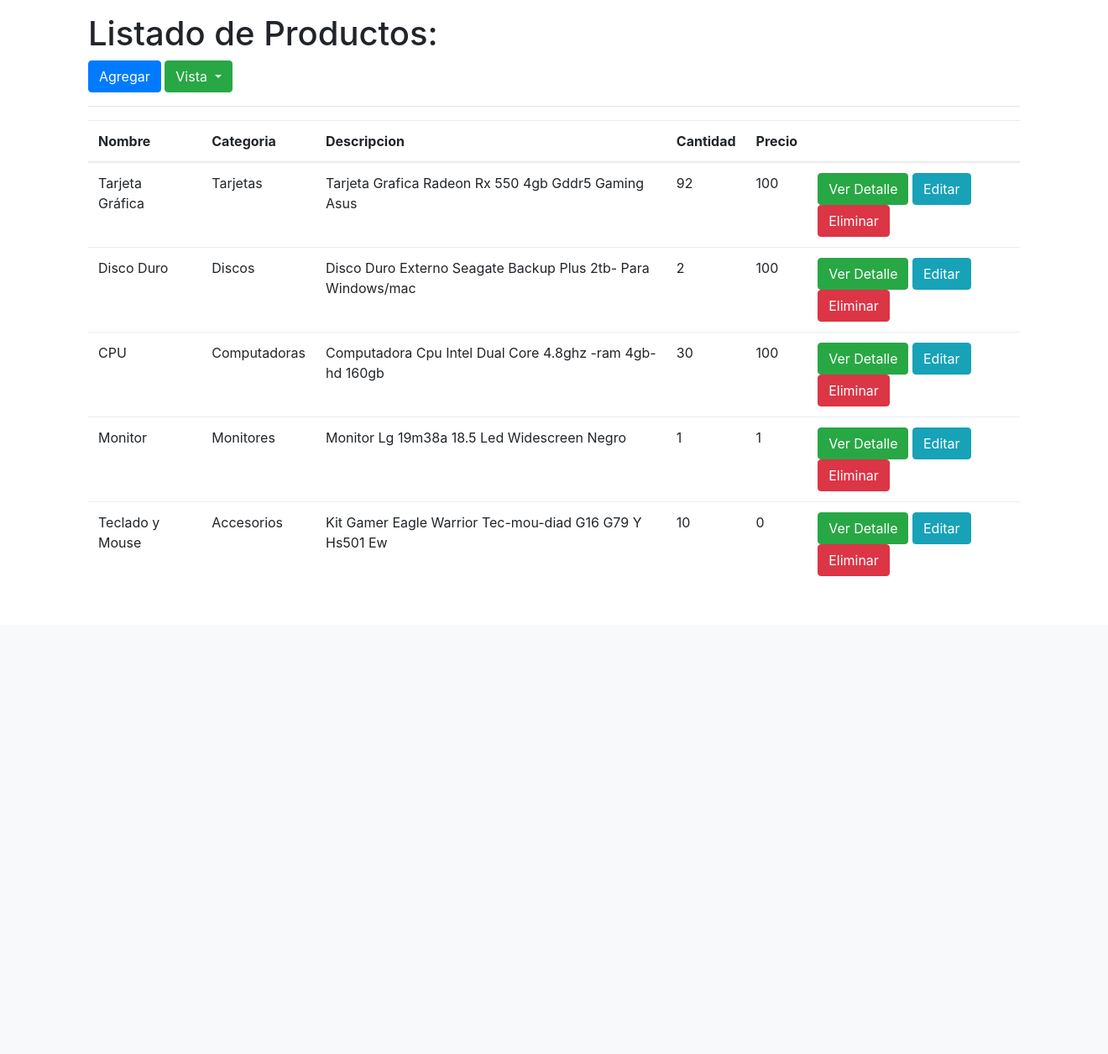
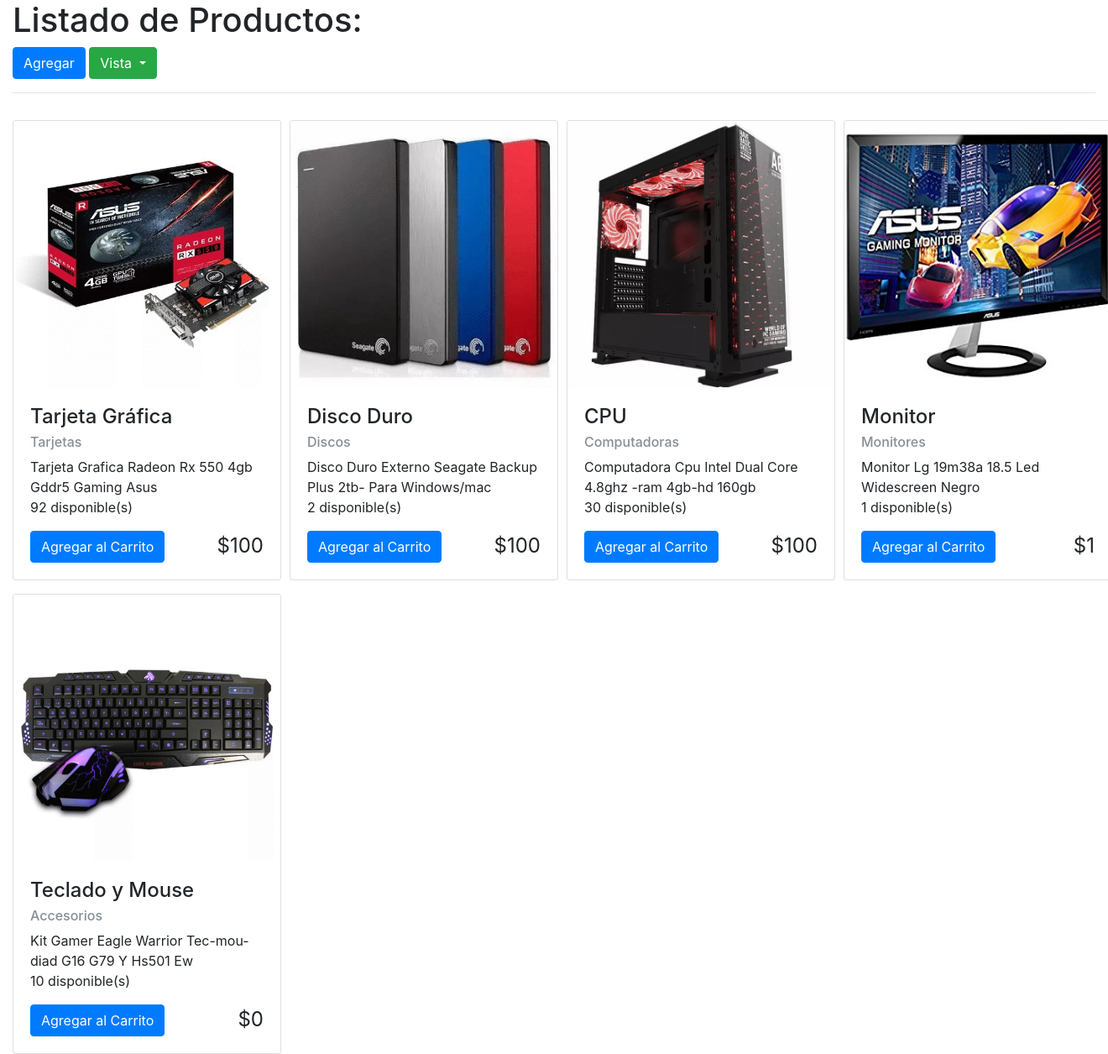
Before and after one commit to glopzvega/curso-django-tienda, a Django app: page /productos/ in a window 1320 px wide. Shown: the part 56-1311 px from the top of the page at 84% size. Before the commit the page ends 742 px from the top, so only its background shows below. Run offline with Django 3.2, Linux system fonts and the light colour scheme; a user stored in the database is signed in; data comes from the database, SQL or seed files in the repository; both versions use the stored data as it was after the commit; some libraries are stand-ins or nearby versions.

Commit message:
Carrito de Compra Sessiones

```diff
--- a/productos/templates/productos/listado.html
+++ b/productos/templates/productos/listado.html
@@ -28,7 +28,7 @@
 					<th>Nombre</th>
 					<th>Categoria</th>
 					<th>Descripcion</th>
-					<th>Cantidad</th>
+					<th>Disponible</th>
 					<th>Precio</th>
 					<th></th>
 				</tr>
@@ -39,12 +39,19 @@
 					<td>{{ prod.nombre }}</td>
 					<td>{{ prod.categoria }}</td>
 					<td>{{ prod.descripcion }}</td>
-					<td>{{ prod.cantidad }}</td>
-					<td>{{ prod.precio }}</td>
+					<td class="text-center">{{ prod.cantidad }}</td>
+					<td class="text-center">${{ prod.precio }} </td>
 					<td>
-						<a class="btn btn-success detail" href="{% url 'detail' prod.id %}">Ver Detalle</a>
-						<a class="btn btn-info update" href="{% url 'modificar' prod.id %}">Editar</a>
-						<a class="btn btn-danger delete" href="{% url 'eliminar' prod.id %}">Eliminar</a>
+						<div class="dropdown">
+						  <button class="btn btn-info dropdown-toggle" type="button" id="dropdownMenuButton" data-toggle="dropdown" aria-haspopup="true" aria-expanded="false">
+						    Acciones
+						  </button>
+						  <div class="dropdown-menu" aria-labelledby="dropdownMenuButton">
+						    <a class="dropdown-item" href="{% url 'detail' prod.id %}">Ver Detalle</a>
+						    <a class="dropdown-item" href="{% url 'modificar' prod.id %}">Editar</a>
+						    <a class="dropdown-item" href="{% url 'eliminar' prod.id %}">Eliminar here</a>
+						  </div>
+						</div>
 					</td>
 				</tr>
 				{% endfor %}
--- a/productos/templates/productos/listado_cards.html
+++ b/productos/templates/productos/listado_cards.html
@@ -24,9 +24,9 @@
 
 		{% for prod in lista %}
 
-		<div class="col-4">
+		<div class="col-3">
 
-			<div class="card" style="width: 20rem;">
+			<div class="card" style="width: 20rem; margin-top: 1em;">
 			  {% if prod.imagen %}
 			  <img class="card-img-top" src="{{ prod.imagen.url }}" alt="Card image cap">
 			  {% elif not prod.imagen %}
@@ -42,8 +42,8 @@
 			    </p>
 			    <div class="row">
 			    	<div class="col">
-					    <a href="{% url 'detail' prod.id %}" class="btn btn-primary right">
-					    	Comprar
+					    <a href="{% url 'agregar_carrito' prod.id %}" class="btn btn-primary right">
+					    	Agregar al Carrito
 					    </a>
 			    	</div>
 			    	<div class="col text-right">
@@ -54,14 +54,6 @@
 			</div>
 		</div>
 
-		{% if forloop.counter == 4 %}
-
-		</div>
-		<br>
-		<div class="row">
-
-		{% endif %}
-
 		{% endfor %}
 
 	</div>
--- a/productos/urls.py
+++ b/productos/urls.py
@@ -5,10 +5,15 @@
 urlpatterns = [
 	# url(r'^$', views.index, name="index"),
 	# url(r'^nombre/', views.otrometodo, name="otro"),
-	url(r'^$', views.listado, name="listado"),
+	url(r'^$', views.listado_cards, name="productos"),
 	url(r'^cards/', views.listado_cards, name="cards"),
+	url(r'^listado', views.listado, name="listado"),
 	url(r'^nuevo/', views.nuevo, name='nuevo'),
-	# url(r'^(?P<prod_id>[0-9]+)/guardar/$', views.guardar, name='guardar'),
+	url(r'^carrito/', views.carrito, name='carrito'),
+
+	url(r'^(?P<prod_id>[0-9]+)/agregar/', views.agregar_carrito, name='agregar_carrito'),
+	url(r'^(?P<prod_id>[0-9]+)/quitar/', views.quitar_carrito, name='quitar_carrito'),
+
 	url(r'^(?P<prod_id>[0-9]+)/eliminar/', views.eliminar, name='eliminar'),
 	url(r'^(?P<prod_id>[0-9]+)/modificar/', views.modificar, name='modificar'),
 	url(r'^(?P<prod_id>[0-9]+)/vender/', views.vender, name='vender'),
--- a/productos/views.py
+++ b/productos/views.py
@@ -10,6 +10,87 @@
 from .forms import ProductoForm, ProductoModelForm
 
 from django.contrib.auth.decorators import login_required
+
+@login_required
+def carrito(request):
+
+	if not request.session.has_key("carrito"):
+		request.session["carrito"] = []
+
+	empty = False
+	if not request.session["carrito"]:
+		empty = True
+
+	return render(request, "productos/carrito.html", {"empty" : empty})
+
+@login_required
+def agregar_carrito(request, prod_id):
+
+	producto = get_object_or_404(Producto, pk=prod_id)
+
+	if not request.session.has_key("carrito"):
+		request.session["carrito"] = []
+
+	carrito = request.session["carrito"]
+	find = False
+
+	for el in carrito:
+		if el["id"] == producto.id:
+			find = True
+
+			if producto.cantidad > el["cantidad_carrito"]:
+				el["cantidad_carrito"] += 1
+				el["subtotal"] = producto.precio * el["cantidad_carrito"]
+
+			break
+
+	if not find:
+
+		prod = {
+			"id" : producto.id,
+			"nombre" : producto.nombre,
+			"descripcion" : producto.descripcion,
+			"categoria" : producto.categoria,
+			"precio" : producto.precio,
+			"cantidad" : producto.cantidad,
+			"cantidad_carrito" : 1,
+			"subtotal" : producto.precio
+		}
+
+		carrito.append(prod)
+
+	total = 0
+	for el in carrito:
+		total += el["subtotal"]
+
+	request.session["total"] = total
+	request.session["carrito"] = carrito
+
+	return redirect("/carrito/")
+
+@login_required
+def quitar_carrito(request, prod_id):
+
+	producto = get_object_or_404(Producto, pk=prod_id)
+
+	if not request.session.has_key("carrito"):
+		request.session["carrito"] = []
+
+	carrito = request.session["carrito"]
+
+	for el in carrito:
+		if el["id"] == producto.id:
+			carrito.remove(el)
+			break
+
+	total = 0
+	for el in carrito:
+		total += el["subtotal"]
+
+	request.session["total"] = total
+	request.session["carrito"] = carrito
+
+	return redirect("/carrito/")
 
 @login_required
 def listado(request):
@@ -25,6 +106,7 @@
 	# Devuelvo un template enviando el contexto
 	return render(request, "productos/listado.html", data)
 
+@login_required
 def listado_cards(request):
 
 	# Obtengo lista de productos
@@ -38,6 +120,7 @@
 	# Devuelvo un template enviando el contexto
 	return render(request, "productos/listado_cards.html", data)
 
+@login_required
 def vender(request, prod_id):
 
 	# Busca un registro por primary key o devuelve un error 404 en caso
@@ -78,6 +161,7 @@
 	# Devuelvo el template
 	return redirect("detail", prod_id=product.id)
 
+@login_required
 def comprar(request, prod_id):
 
 	# Busca un registro por primary key o devuelve un error 404 en caso
@@ -99,6 +183,7 @@
 	# Devuelvo el template
 	return redirect("detail", prod_id=product.id)
 
+@login_required
 def modificar(request, prod_id):
 
 	# Obtengo un registro por pk o devuelvo un 404
@@ -124,6 +209,7 @@
 	# Devuelvo el template
 	return render(request, 'productos/producto_form.html', {'form': form, "product" : producto})
 
+@login_required
 def nuevo(request):
 
 	if request.method == 'POST':
@@ -145,6 +231,7 @@
 
 	return render(request, 'productos/formulario.html', {'form': form })
 
+@login_required
 def eliminar(request, prod_id):
 	producto = get_object_or_404(Producto, pk=prod_id)
 	producto.delete()
@@ -153,6 +240,7 @@
 	return redirect('/productos/', {"lista" : data})
 	# return render(request, 'productos/listado.html', {"lista" : data})
 
+@login_required
 def detail(request, prod_id):
 
 	product = get_object_or_404(Producto, pk=prod_id)
--- /dev/null
+++ b/requirements.txt
@@ -0,0 +1,4 @@
+Django==1.11.8
+olefile==0.44
+Pillow==4.3.0
+pytz==2017.3
--- a/tienda/urls.py
+++ b/tienda/urls.py
@@ -24,7 +24,8 @@
 urlpatterns = [
     # url(r'^logout/$', auth_views.logout, name="logout"),
     # url(r'^logout/$', auth_views.LogoutView.as_view(), {'next_page': '/login'}, name='logout'),
-	url(r'^login/$', auth_views.login, name="login"),
+	url(r'^', include("productos.urls")),
+    url(r'^login/$', auth_views.login, name="login"),
 	url(r'^logout/$', auth_views.logout, {'next_page': '/login'}, name='logout'),
 	url(r'^clientes/', include("clientes.urls")),
 	url(r'^productos/', include("productos.urls")),
```
Also changed, not shown: productos/templates/productos/carrito.html (added, +78 -0 lines), clientes/__init__.py (deleted), clientes/migrations/__init__.py (deleted), db.sqlite3, media/productos/imagenes/23736522_1565099823537259_1678068135141310464_n.gif (added), media/productos/imagenes/24209354_1565099796870595_8848433125764628480_n.gif (added), media/productos/imagenes/24209530_1565099813537260_3428904032867975168_n.gif (added), media/productos/imagenes/24294484_10155936484071552_4478760538712571904_n.gif (added), media/productos/imagenes/24294554_1565099780203930_3675098370092826624_n.gif (added), media/productos/imagenes/518FbfLs5DL._SL500_AC_SS350_.jpg (added), media/productos/imagenes/VP28UQG-01.jpg (added), productos/__init__.py (deleted), productos/migrations/__init__.py (deleted), tienda/__init__.py (deleted).
